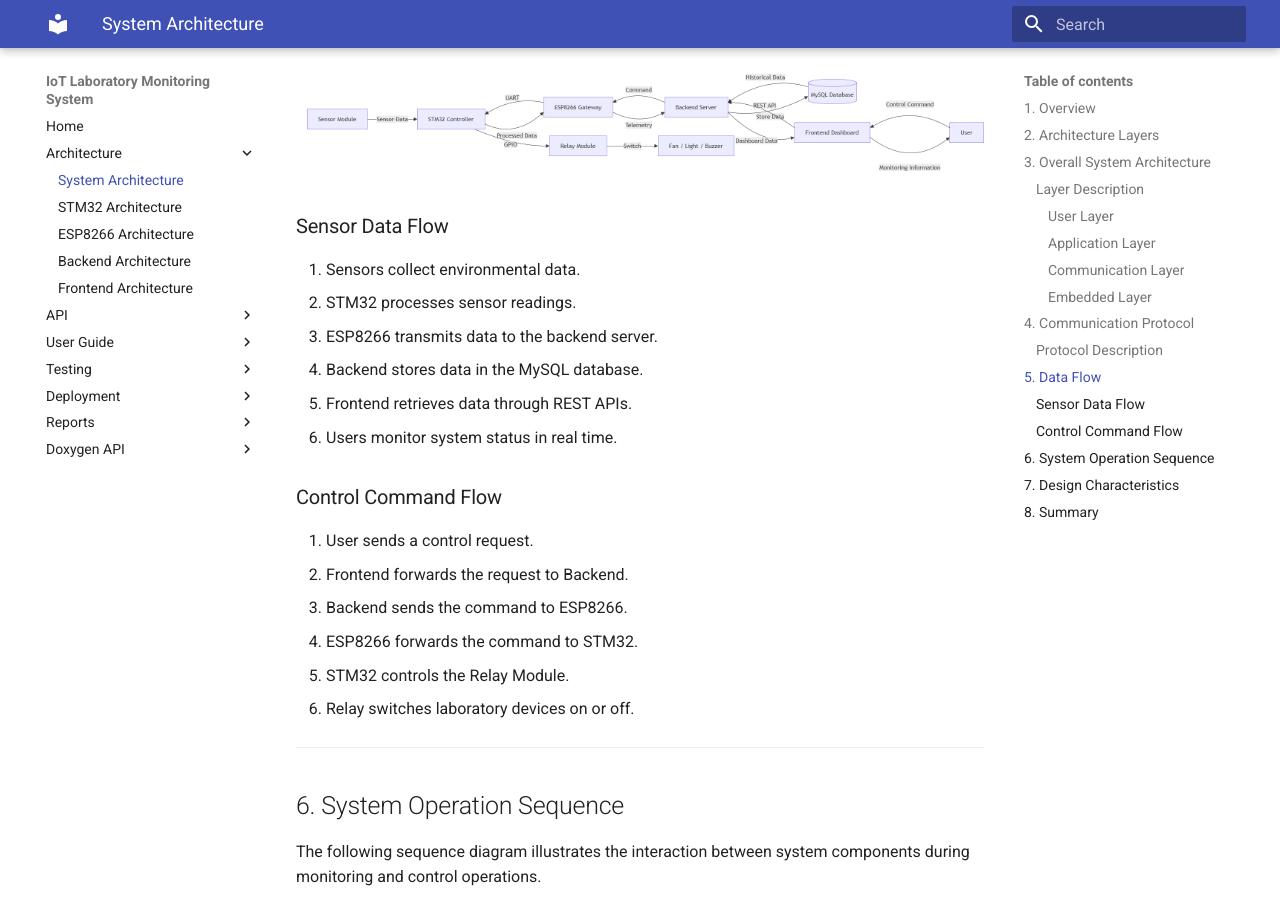
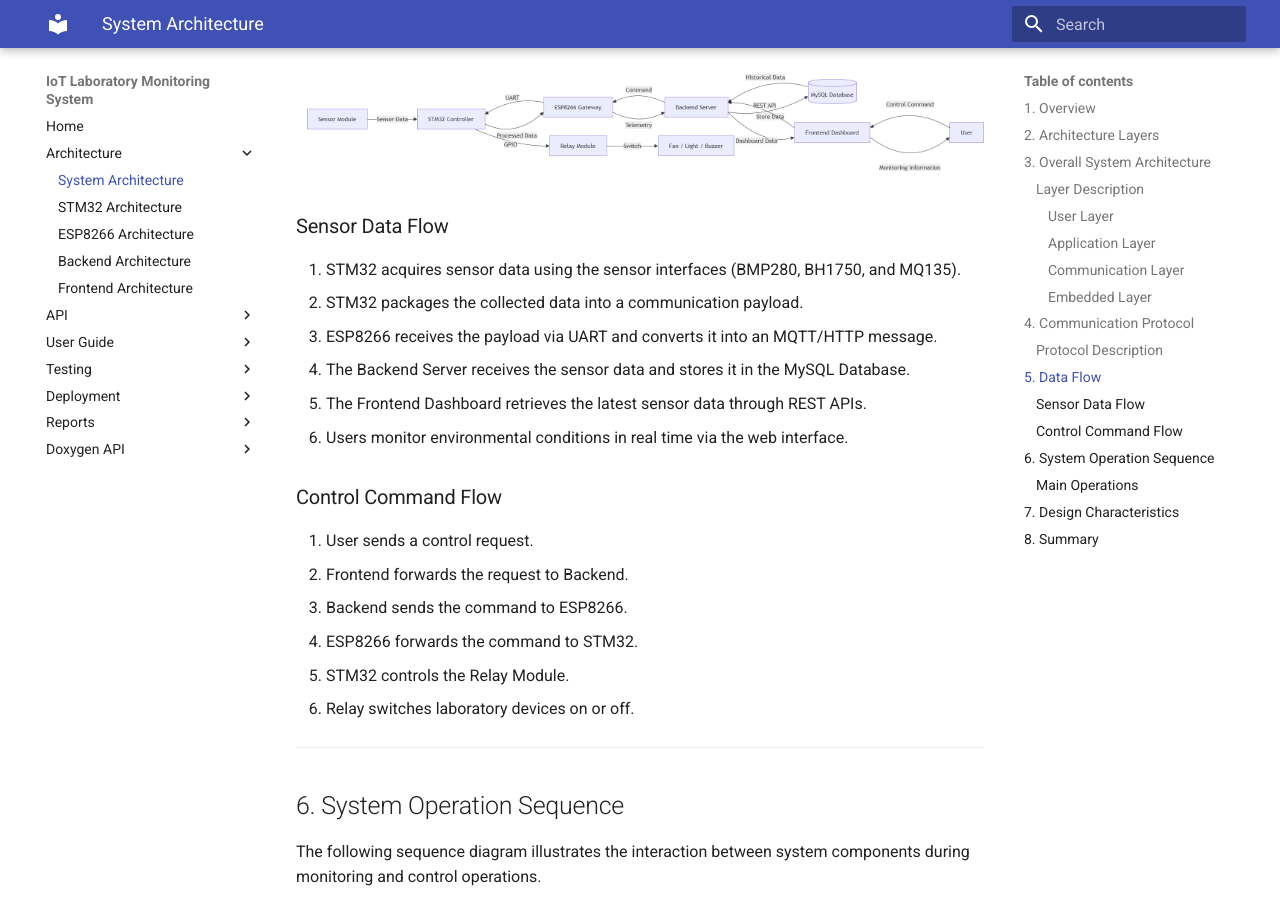
Before and after one commit to jostran1406/Phase_2_Group_11, an MkDocs documentation site: the page built from docs/architecture/system.md, in a window 1280 px wide and 900 px high, scrolled down 3409 px. Built offline with MkDocs 1.6.1 and Material for MkDocs 9.7.7, drawn with Linux system fonts in a browser that asks for light colours; some of the changed text lies outside the part shown.

Commit message:
docs: refine system sequence diagram with API interactions

```diff
--- a/docs/architecture/system.md
+++ b/docs/architecture/system.md
@@ -101,12 +101,12 @@
 
 ### Sensor Data Flow
 
-1. Sensors collect environmental data.
-2. STM32 processes sensor readings.
-3. ESP8266 transmits data to the backend server.
-4. Backend stores data in the MySQL database.
-5. Frontend retrieves data through REST APIs.
-6. Users monitor system status in real time.
+1. STM32 acquires sensor data using the sensor interfaces (BMP280, BH1750, and MQ135).
+2. STM32 packages the collected data into a communication payload.
+3. ESP8266 receives the payload via UART and converts it into an MQTT/HTTP message.
+4. The Backend Server receives the sensor data and stores it in the MySQL Database.
+5. The Frontend Dashboard retrieves the latest sensor data through REST APIs.
+6. Users monitor environmental conditions in real time via the web interface.
 
 ### Control Command Flow
 
@@ -124,6 +124,22 @@
 The following sequence diagram illustrates the interaction between system components during monitoring and control operations.
 
 ![Sequence Diagram](sequence-diagram.png)
+
+### Main Operations
+
+The primary software operations illustrated in the sequence diagram include:
+
+- Sensor acquisition
+- Payload construction
+- UART communication
+- MQTT/HTTP data publishing
+- Database insertion
+- REST API request handling
+- Device control command processing
+- Relay control
+- Device status reporting
+
+These operations represent the interaction between the STM32 Controller, ESP8266 Gateway, Backend Server, Database, and Frontend Dashboard during both monitoring and control processes.
 
 The sequence begins with sensor data acquisition, followed by wireless data transmission to the backend server, database storage, dashboard visualization, user control requests, and finally hardware actuation through the STM32 controller.
 
```
Also changed, not shown: docs/architecture/sequence-diagram.png.
